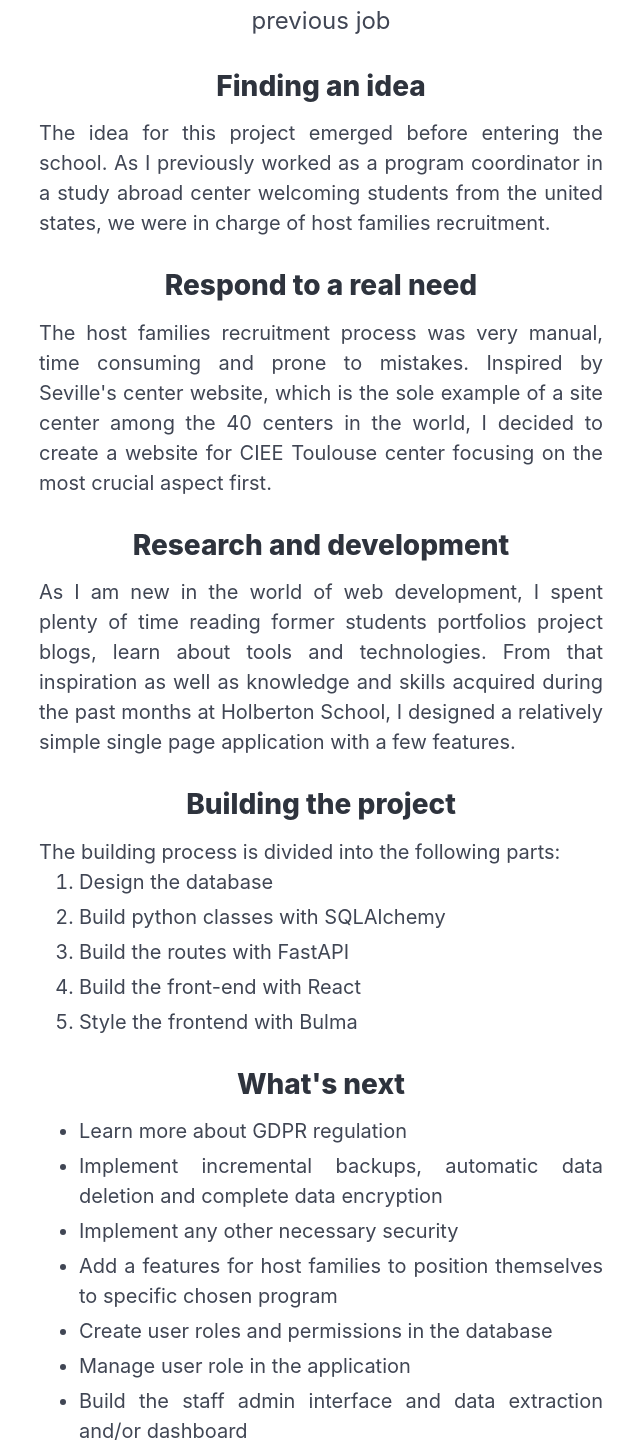
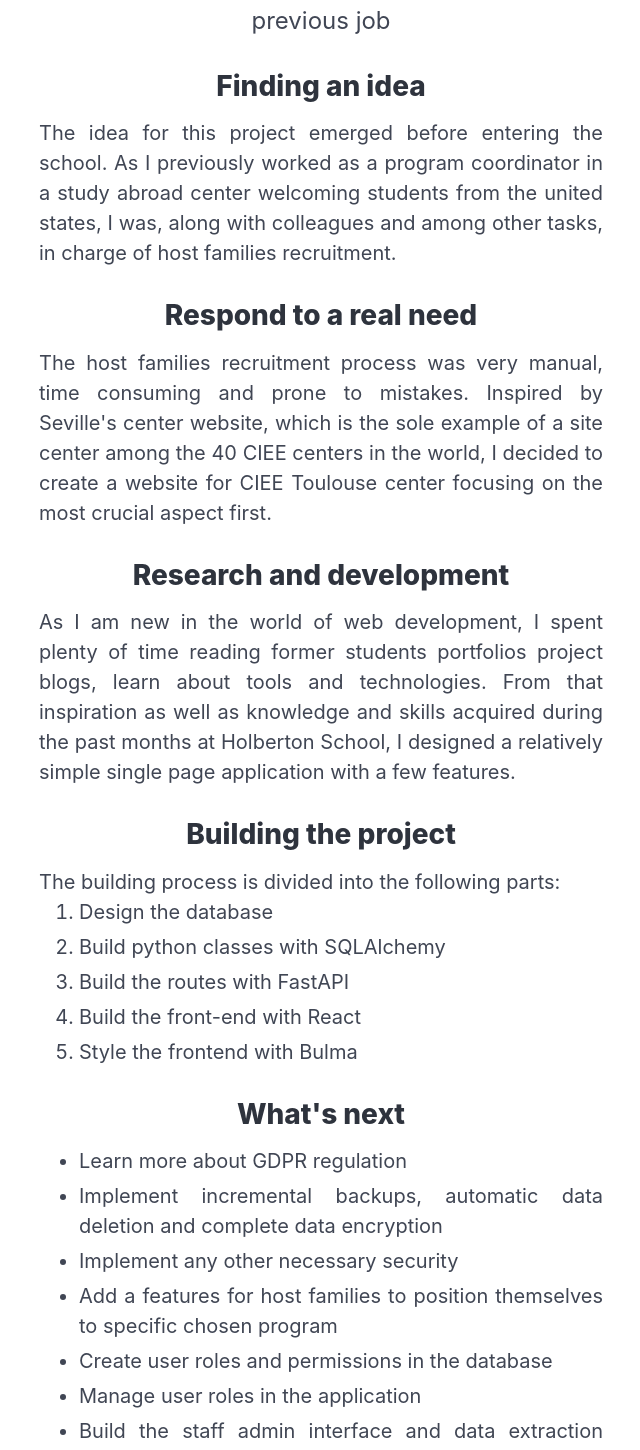
Before and after one commit to Julieed-971/CIEE_Toulouse_Website_Public, a React (Create React App) app: page / in a window 1280 px wide. Shown: the part 990-2440 px from the top of the page, without its empty margins (319-959 px from the left). Built offline with nearby package versions, Linux system fonts and the light colour scheme.

Commit message:
Fixed typo

```diff
--- a/src/components/Story.jsx
+++ b/src/components/Story.jsx
@@ -14,14 +14,14 @@ const Story = () => {
                             The idea for this project emerged before entering the school.
                             As I previously worked as a program coordinator in a study abroad center
                             welcoming students from the united states,
-                            we were in charge of host families recruitment.
+                            I was, along with colleagues and among other tasks, in charge of host families recruitment.
                             </p>
                         <h2>Respond to a real need</h2>
                         <p className="is-size-5 has-text-justified">
                             The host families recruitment process was very manual, time consuming and prone to mistakes.
                             Inspired by Seville's center website,
                             which is the sole example of a site center
-                            among the 40 centers in the world,
+                            among the 40 CIEE centers in the world,
                             I decided to create a website for CIEE Toulouse center
                             focusing on the most crucial aspect first.
                         </p>
@@ -51,7 +51,7 @@ const Story = () => {
                                 <li>Implement any other necessary security</li>
                                 <li>Add a features for host families to position themselves to specific chosen program</li>
                                 <li>Create user roles and permissions in the database</li>
-                                <li>Manage user role in the application</li>
+                                <li>Manage user roles in the application</li>
                                 <li>Build the staff admin interface and data extraction and/or dashboard</li>
                             </ul>
                         </p>
```
